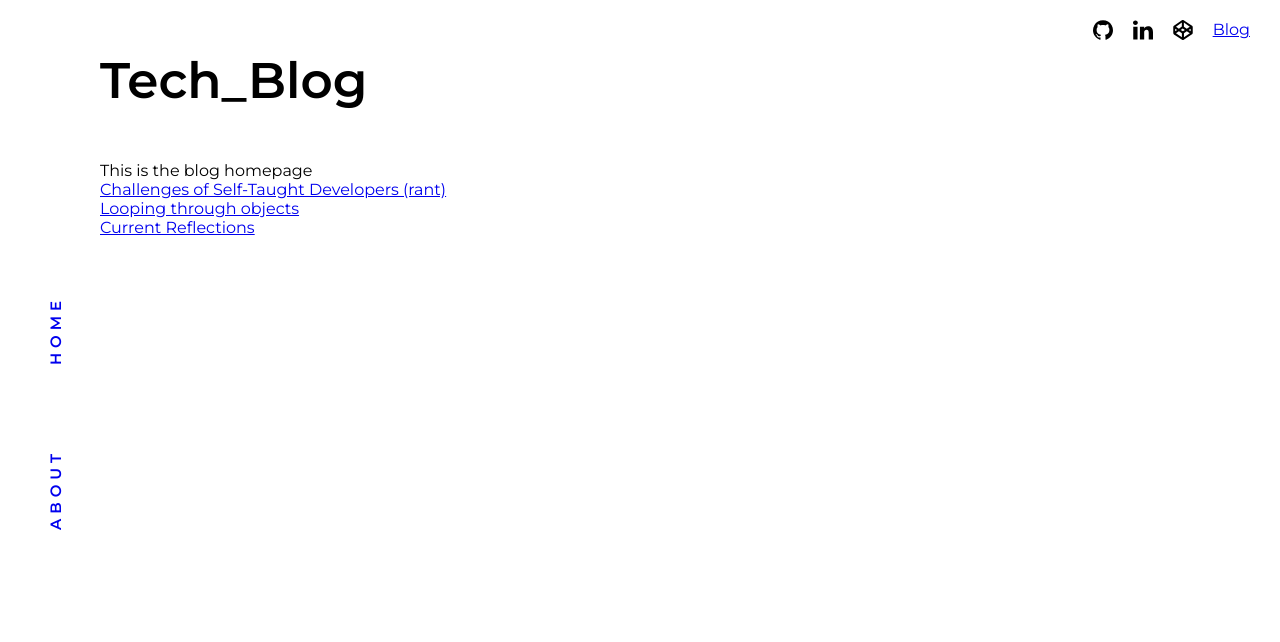
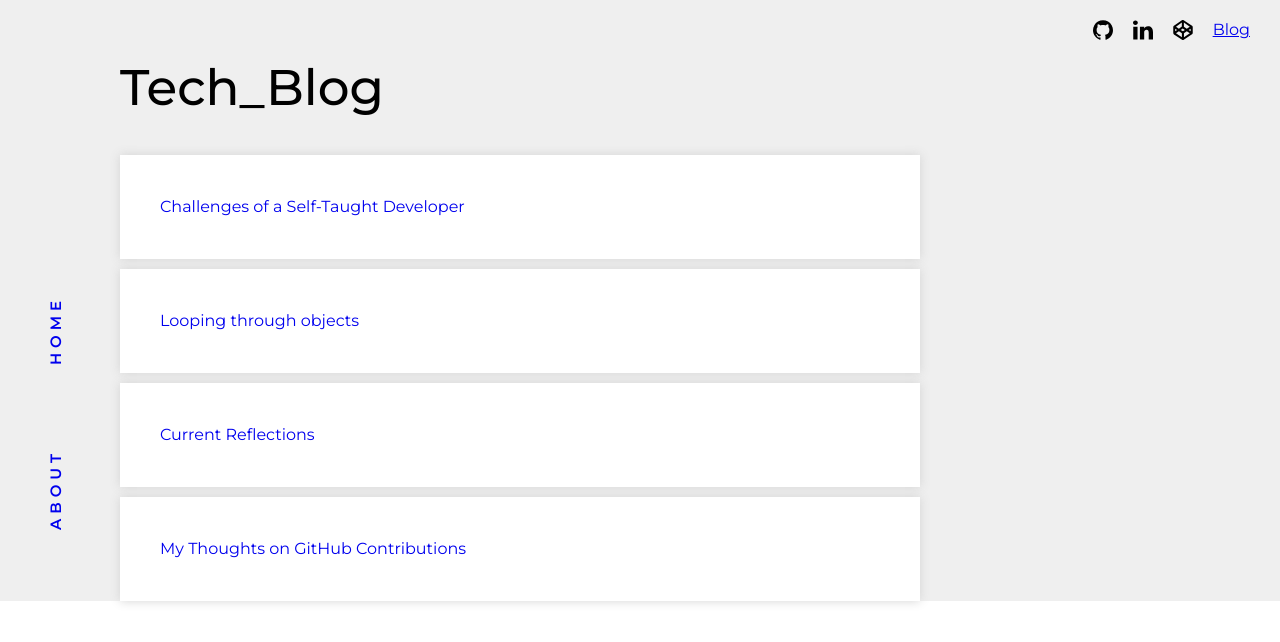
Before and after one commit to wc356/portfolio-website, a Next.js app: page /blog in a window 1280 px wide. Shown: the top 642 px of the page. Built offline with nearby package versions, Linux system fonts and the light colour scheme.

Commit message:
blog | blogContent added to database and body formatting added

```diff
--- a/components/Card.js
+++ b/components/Card.js
@@ -1,5 +1,5 @@
 import { PostLink, PostImg } from "../actions/Post";
-import database from "../data_storage/database";
+import { database } from "../data_storage/database";
 
 const Card = ({ id, quote = "QUOTE", description = "DESCRIPTION HERE" }) => {
   const renderDatabase = () => {
--- a/components/Nav.js
+++ b/components/Nav.js
@@ -34,7 +34,7 @@ const Nav = () => (
           letter-spacing: 5px;
         }
         .navlink:visited {
-          color: coral;
+          color: black;
         }
         .navlink:hover {
           opacity: 0.5;
--- a/components/Projects.js
+++ b/components/Projects.js
@@ -1,5 +1,5 @@
 import Card from "./Card";
-import database from "../data_storage/database";
+import { database } from "../data_storage/database";
 
 // const values = Object.values(database);
 // const entries = Object.entries(database);
--- a/data_storage/database.js
+++ b/data_storage/database.js
@@ -1,4 +1,4 @@
-export default {
+export const database = {
   "Portfolio-Website": {
     quote: "Showcasing my works in progress!",
     description: "Front-end website built with React and NextJS",
@@ -45,3 +45,29 @@ export default {
     technology: ["react", "babel", "scss | sass", "git", "webpack"]
   }
 };
+
+export const blogContent = [
+  {
+    id: "self-taught-challenges",
+    title: "Challenges of a Self-Taught Developer",
+    body: `
+        I feel as if coding is seen as "sexy, sleek, and fun" in today's standards. With so many
+        "tech influencers" on social media flexing their amazing income, free meals, playing foosball
+        during work, and showing off their teslas.
+
+        There
+        `
+  },
+  {
+    id: "loops",
+    title: "Looping through objects",
+    body: `
+        Why are loops so hard 🤦🏻‍♂️.
+        `
+  },
+  { id: "reflections", title: "Current Reflections" },
+  {
+    id: "GitHub Contribution Struggles",
+    title: "My Thoughts on GitHub Contributions"
+  }
+];
--- a/pages/about.js
+++ b/pages/about.js
@@ -1,9 +1,9 @@
 import Layout from "../components/Layout";
 
-export default function About() {
+export default About = () => {
   return (
     <Layout>
       <p>This is the about page</p>
     </Layout>
   );
-}
+};
--- a/pages/blog.js
+++ b/pages/blog.js
@@ -1,51 +1,75 @@
+import Link from "next/link";
 import Layout from "../components/Layout";
-import Link from "next/link";
+import { blogContent } from "../data_storage/database";
 
-// Add Post
-const getPosts = () => [
-  {
-    id: "challenges of self-taught",
-    title: "Challenges of Self-Taught Developers (rant)"
-  },
-  { id: "loops", title: "Looping through objects" },
-  { id: "reflections", title: "Current Reflections" }
-];
+export default () => {
+  // Add Post
+  const addPosts = () => {
+    const posts = blogContent.map(post => (
+      <>
+        <li className="post" key={post.id}>
+          <PostLink key={post.id} post={post} />
+        </li>
+        <style jsx>
+          {`
+            .post {
+              display: flex-box;
+              width: 800px;
+              background-color: white;
+              padding: 40px;
+              margin-bottom: 10px;
+              box-shadow: LightGray 0px 0px 10px 0px;
+            }
+          `}
+        </style>
+      </>
+    ));
+    return posts;
+  };
 
-// PostLink Component
-const PostLink = ({ post }) => (
-  <Link href="/p/[id" as={`/p/${post.id}`}>
-    <a>{post.title}</a>
-  </Link>
-);
+  // PostLink Component
+  const PostLink = ({ post }) => (
+    <>
+      <Link href="/p/[title]" as={`/p/${post.title}`}>
+        <a className="nav-link">{post.title}</a>
+      </Link>
+      <style jsx>
+        {`
+          .nav-link {
+            text-decoration: none;
+          }
+        `}
+      </style>
+    </>
+  );
 
-export default function Blog() {
   return (
     <Layout>
       <div className="layout">
+        {console.log(typeof addPosts())}
         <h1>Tech_Blog</h1>
-        <p>This is the blog homepage</p>
         <section>
-          <ul>
-            {getPosts().map(post => (
-              <li key={post.id}>
-                <PostLink key={post.id} post={post} />
-              </li>
-            ))}
-          </ul>
+          <ul>{addPosts()}</ul>
         </section>
       </div>
       <style jsx>
         {`
           h1 {
             font-size: 50px;
-            margin-bottom: 50px;
+            font-weight: 500;
+            margin-bottom: 30px;
           }
           .layout {
             padding-top: 50px;
-            padding-left: 100px;
+            padding-left: 120px;
+            line-height: 1.5;
+            background-color: rgb(239, 239, 239);
+          }
+          .nav-link {
+            text-decoration: none;
           }
         `}
       </style>
     </Layout>
   );
-}
+};
--- a/pages/index.js
+++ b/pages/index.js
@@ -7,7 +7,7 @@ import Footer from "../components/Footer";
 import { useEffect } from "react";
 
 // Render
-export default function LandingPage() {
+const LandingPage = () => {
   useEffect(() => {
     console.log("useEffect ran");
   });
@@ -21,4 +21,6 @@ export default function LandingPage() {
       <Footer />
     </Layout>
   );
-}
+};
+
+export default LandingPage;
```
Also changed, not shown: pages/p/[id].js (deleted, +0 -42 lines), pages/p/[title].js (added, +42 -0 lines), images/the_office.JPG (added).
